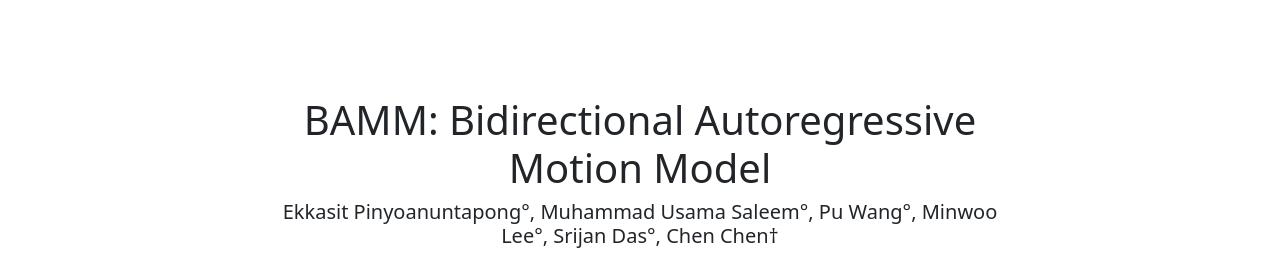
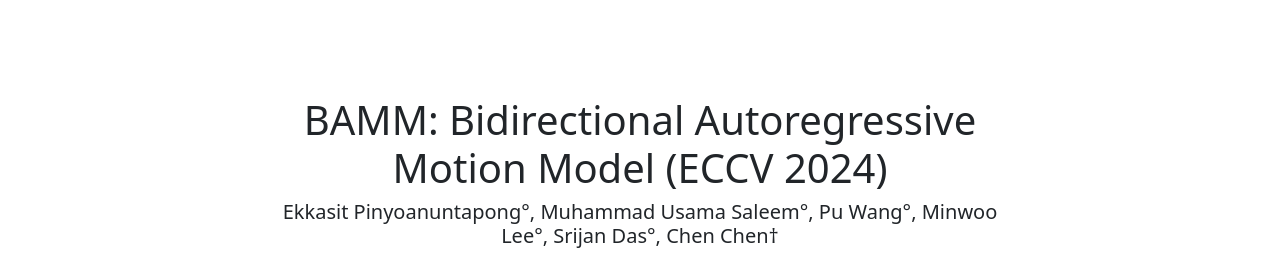
Before and after one commit to exitudio/BAMM-page, a plain HTML site: page index.html in a window 1280 px wide. Shown: the top 253 px of the page. Drawn offline with nearby package versions, Linux system fonts and the light colour scheme.

Commit message:
Update index.html

```diff
--- a/index.html
+++ b/index.html
@@ -152,7 +152,7 @@
       <section class="py-5 text-center container">
         <div class="row py-lg-5">
           <div class="col-lg-8 col-md-8 mx-auto">
-            <h1>BAMM: Bidirectional Autoregressive Motion Model</h1>
+            <h1>BAMM: Bidirectional Autoregressive Motion Model (ECCV 2024)</h1>
             <h5>Ekkasit Pinyoanuntapong°, Muhammad Usama Saleem°, Pu Wang°, Minwoo Lee°, Srijan Das°, Chen Chen†</h5>
 	    <p>
 		<small class="text-muted">°University of North Carolina at Charlotte, </small>
```
